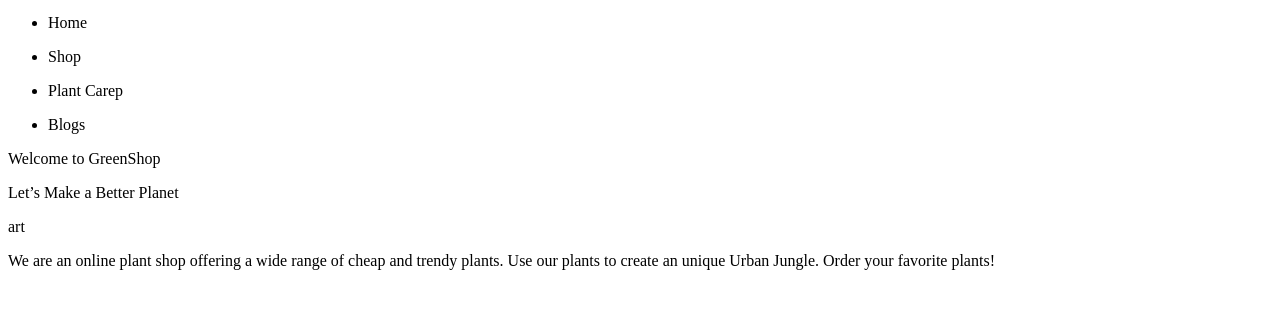
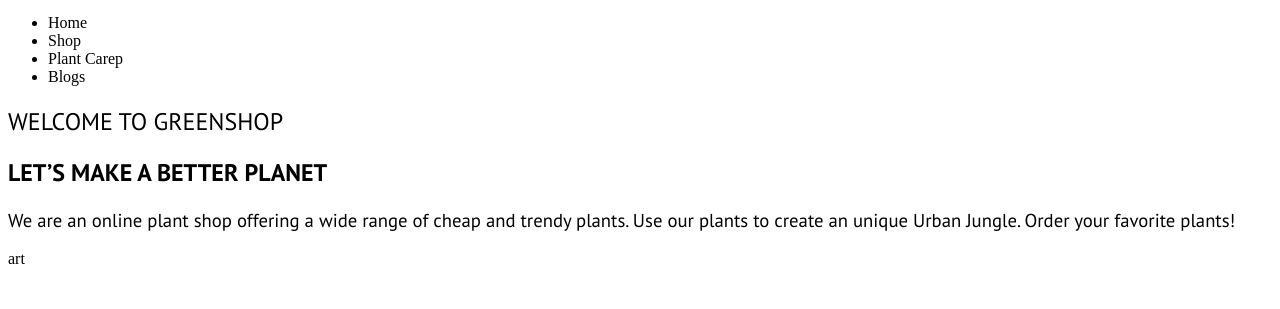
Before and after one commit to AsyaAir/GreenShop_figma, a plain HTML site: page index.html in a window 1280 px wide. Shown: the part 57-366 px from the top of the page. Drawn offline with Linux system fonts and the light colour scheme.

Commit message:
seond commit

```diff
--- a/index.html
+++ b/index.html
@@ -1,29 +1,39 @@
 <!DOCTYPE html>
 <html lang="en">
 <head>
-    <meta charset="UTF-8">
     <meta name="viewport" content="width=device-width, initial-scale=1.0">
-    <title>Document</title>
+    <meta http-equiv="Content-Type" content="text/html; charset=utf-8">
+    <title>file:///C:/Users/Asya/Documents/ITGirls/WORKS_ITGirls/Week4/HomeWork/GreenShop_figma/index.html</title>
+    <link rel="preconnect" href="https://fonts.googleapis.com">
+    <link rel="preconnect" href="https://fonts.gstatic.com" crossorigin>
+    <link href="https://fonts.googleapis.com/css2?family=PT+Sans:ital,wght@0,400;0,700;1,400;1,700&display=swap" rel="stylesheet">
+    <!-- PT Sans is a good substitute for Cera font-->
+    <link rel="stylesheet" href="style.css">
 </head>
 <body>
     <header>
-        <p><img src="./assets/images/Logo.svg" width="150" height="35" alt="Logo"></p>
+        <p><a href="sample.html"><img src="./assets/images/Logo.svg" width="150" height="35" alt="Logo"></a></p>
         <!--Нужно добавить картинку в ссылку по тегу А-->
         <nav><ul>
-            <li><p>Home</p></li>
-            <li><p>Shop</p></li>
-            <li><p>Plant Carep</p></li>
-            <li><p>Blogs</p></li>
+            <li><a>Home</a></li>
+            <li><a>Shop</a></li>
+            <li><a>Plant Carep</a></li>
+            <li><a>Blogs</a></li>
         </ul>
     </nav>
     <!-- Добавила тэг nav, еще все ссылки добавить в тэг А -->
     </header>
     <main>
-        <article><p>Welcome to GreenShop</p></article>
-        <article><p>Let’s Make a
-            Better Planet</p></article>
+        <article>
+            <h1>Welcome to GreenShop</h1>
+            <h2>Let’s Make a
+                Better Planet</h2>
+            <h3>We are an online plant shop offering a wide range of cheap and trendy plants. Use our plants to create an unique Urban Jungle. Order your favorite plants!</h3>
+
+        </article>
+        <article><p></p></article>
             art
-        <article><p>We are an online plant shop offering a wide range of cheap and trendy plants. Use our plants to create an unique Urban Jungle. Order your favorite plants!</p></article>
+        <article><p></p></article>
         <!-- В тэге article обязательно должен быть тэг h -->
     </main>
     <footer>
--- /dev/null
+++ b/style.css
@@ -0,0 +1,17 @@
+h1 {
+    font-family: "PT Sans", sans-serif;
+    font-weight: 7;
+    font-style: normal;
+    text-transform: uppercase;
+}
+h2 {
+    font-family: "PT Sans", sans-serif;
+    font-weight: 34000;
+    font-style: bold;
+    text-transform: uppercase;
+}
+h3 {
+    font-family: "PT Sans", sans-serif;
+    font-weight: 7;
+    font-style: normal;
+}
```
Also changed, not shown: assets/images/01 1.png (added), assets/images/01 2.png (added).
